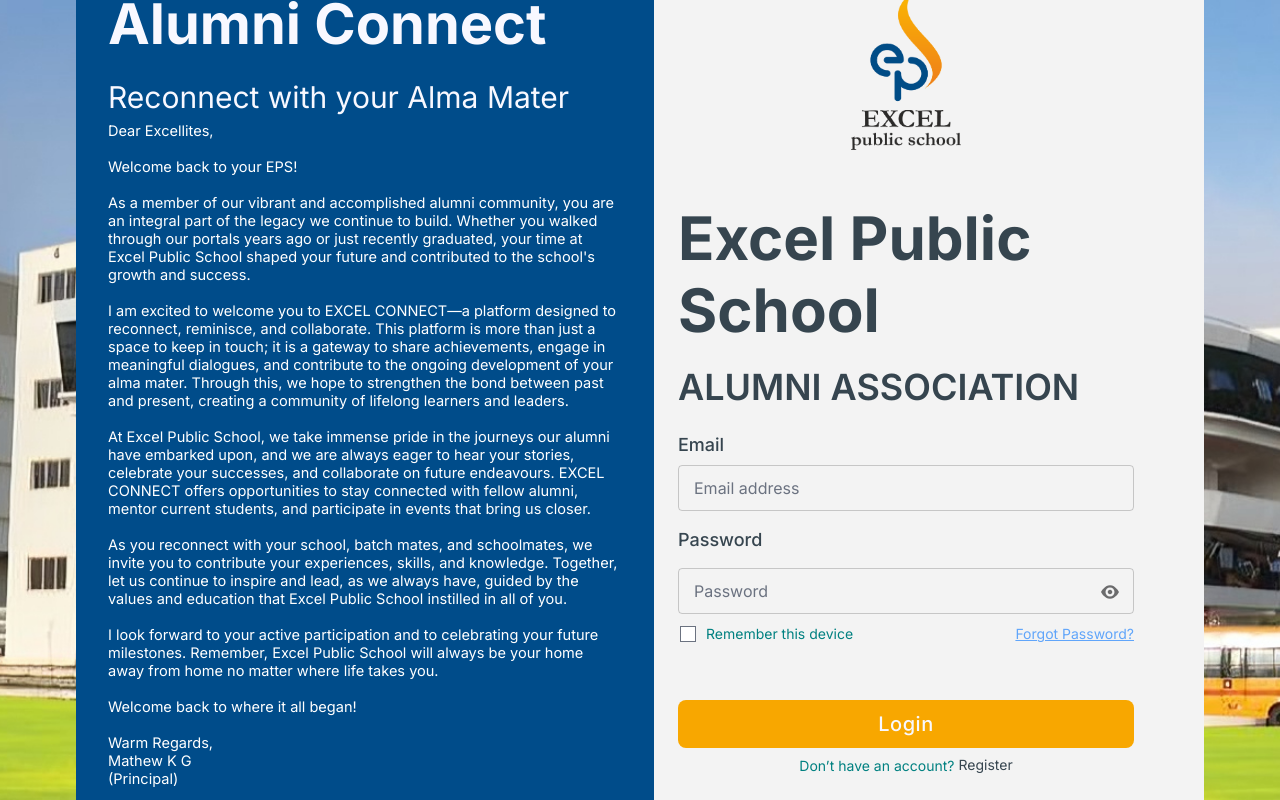
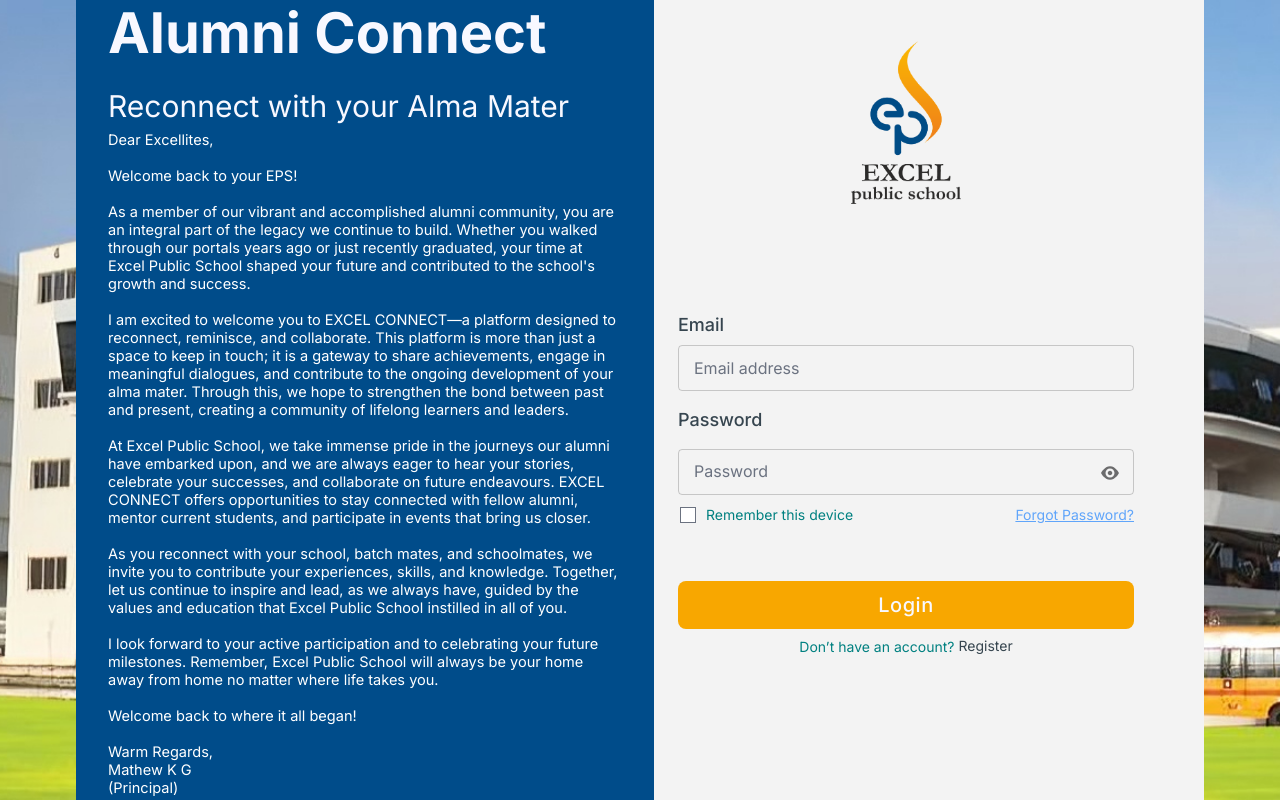
Before and after one commit to pinaki7z/AlumniPFrontendEPS, a React (Create React App) app: page / in a window 1280 px wide. Built offline with nearby package versions, Linux system fonts and the light colour scheme; no server answers; what ldrs would draw is missing.

Commit message:
logo remove in loginpage

```diff
--- a/src/pages/LoginPage/index.jsx
+++ b/src/pages/LoginPage/index.jsx
@@ -180,11 +180,11 @@
         <div className="login-fields">
           <form className="credentials-input" onSubmit={handleSubmit}>
             {/* <h1 className=" text-3xl md:text-4xl mt-[23px]" style={{ color: '#36454F' }}>Welcome Back!</h1> */}
-            <div style={{width: '100%', display: 'flex', justifyContent: 'center', paddingTop: '25px'}}>
+            <div style={{ width: '100%', display: 'flex', justifyContent: 'center', paddingTop: '70px' }}>
               <img src={eps} alt="" width='110px' height='170px' />
             </div>
 
-            <div className="university-affiliation">
+            {/* <div className="university-affiliation">
               <div className="bhu-alumni-association-container">
                 <b className="bhu">
                   <span className="bhu1" style={{ color: '#36454F', fontSize: '60px' }}>Excel Public School</span>
@@ -195,7 +195,8 @@
                   <span className="alumni-association1" style={{ color: '#36454F' }}>Alumni Association</span>
                 </span>
               </div>
-            </div>
+            </div> */}
+            <div style={{paddingTop: '1em', width: '100%'}}>
               <div className="account-details-parent">
                 <div className="account-details" style={{ width: '100%' }}>
                   <div className="email" style={{ color: '#36454F' }}>Email</div>
@@ -254,6 +255,7 @@
                   </div>
                 </div>
               </div>
+            </div>
             <div className="action-buttons">
               <button className="button" type='submit' style={{
                 color: '#F8F8FF',
```
Lines whose indentation alone changed are shown as unchanged.
